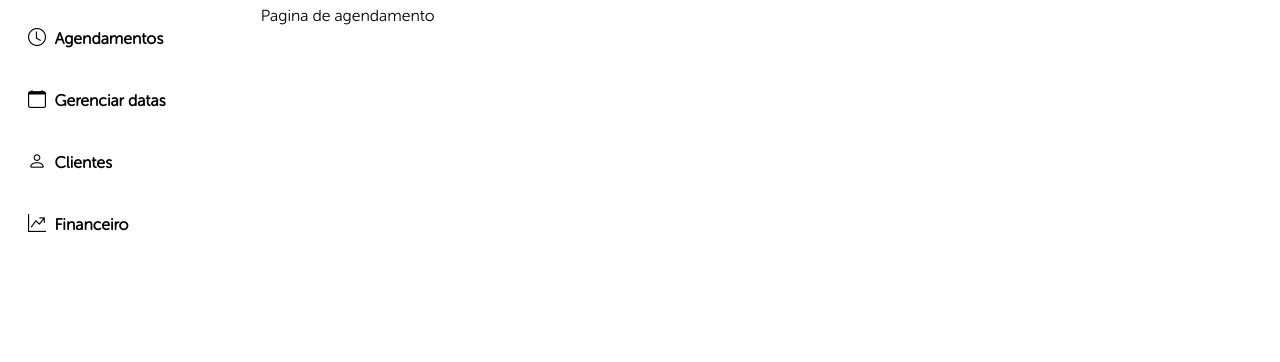
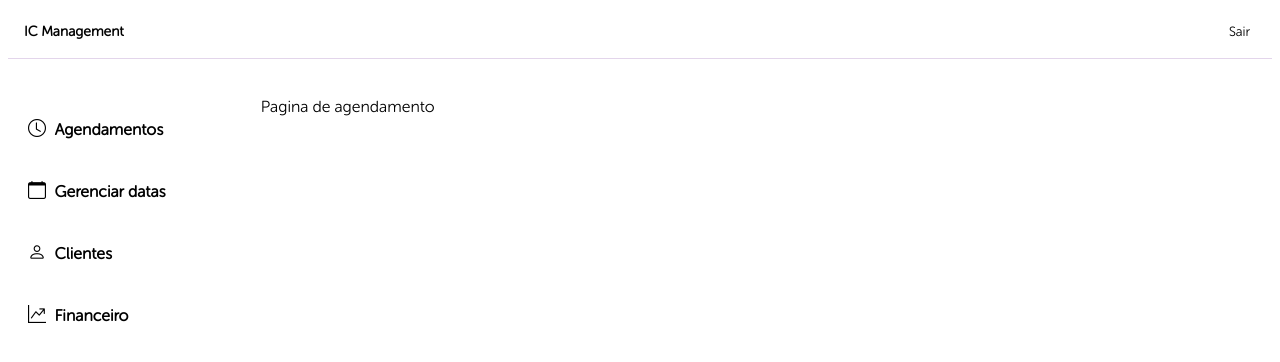
Before and after one commit to gabrielscapim/frontend-management-schedule-your-beauty, a React (Vite) app: page / in a window 1280 px wide. Shown: the top 362 px of the page. Built offline with nearby package versions, Linux system fonts and the light colour scheme.

Commit message:
feat: header

```diff
--- a/src/App.tsx
+++ b/src/App.tsx
@@ -1,10 +1,12 @@
 import SideBar from './components/SideBar';
 import AppRoutes from './routes';
 import './App.css';
+import Header from './components/Header';
 
 function App() {
   return (
     <div className="App">
+      <Header />
       <main>
         <SideBar />
         <AppRoutes />
--- /dev/null
+++ b/src/components/Header/Header.module.css
@@ -0,0 +1,26 @@
+.header {
+    padding: 16px;
+    margin: 0px 0px 40px 0px;
+    border-bottom: 1px solid #e3d5eb;
+    font-size: 14px;
+    display: flex;
+    justify-content: space-between;
+}
+
+.header button {
+    background-color: white;
+    border: none;
+    margin: 0px;
+}
+
+.header button:hover {
+    cursor: pointer;
+    font-weight: bold;
+    color: #710193;
+}
+
+.header span {
+    font-weight: bold;
+    text-align: center;
+    vertical-align: middle;
+}
--- /dev/null
+++ b/src/components/Header/index.tsx
@@ -0,0 +1,16 @@
+import styles from './Header.module.css';
+
+function Header() {
+  return (
+    <header className={ styles.header }>
+      <span>
+        IC Management
+      </span>
+      <button>
+        Sair
+      </button>
+    </header>
+  );
+}
+
+export default Header;
```
